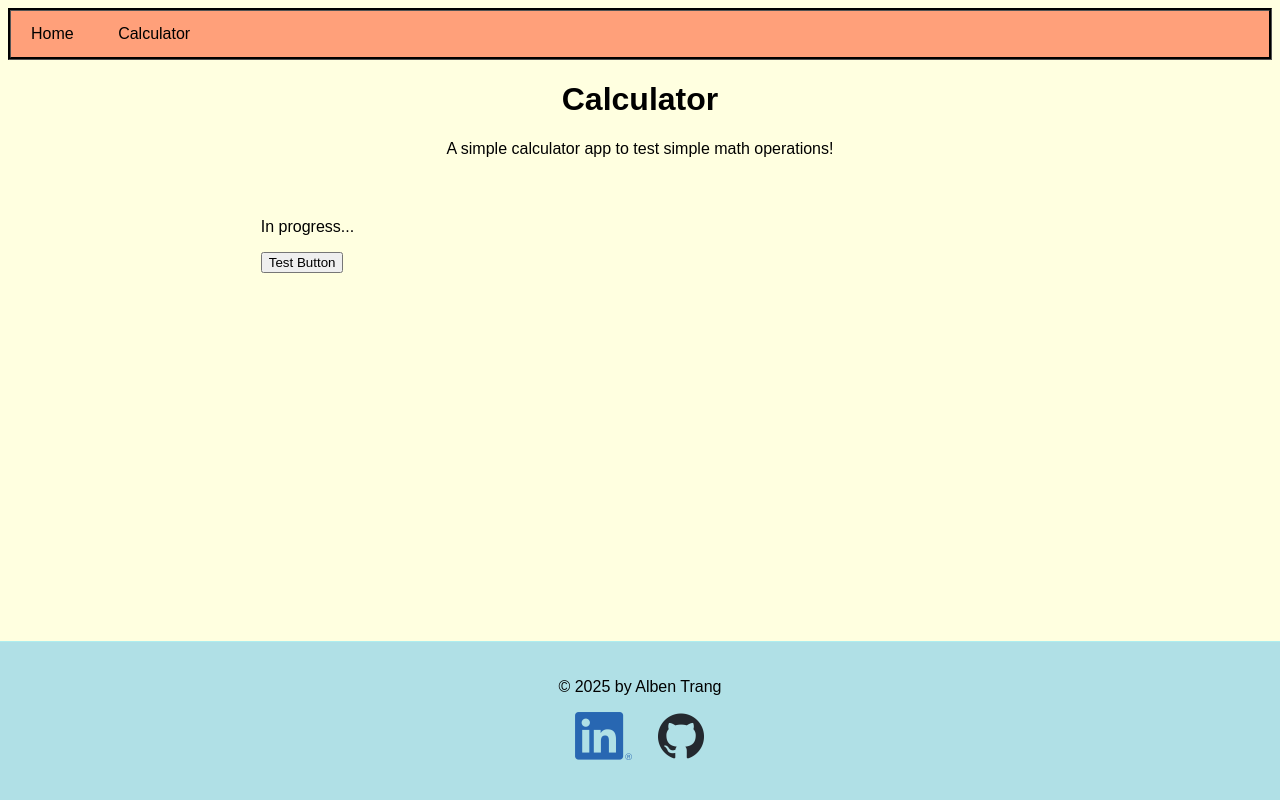
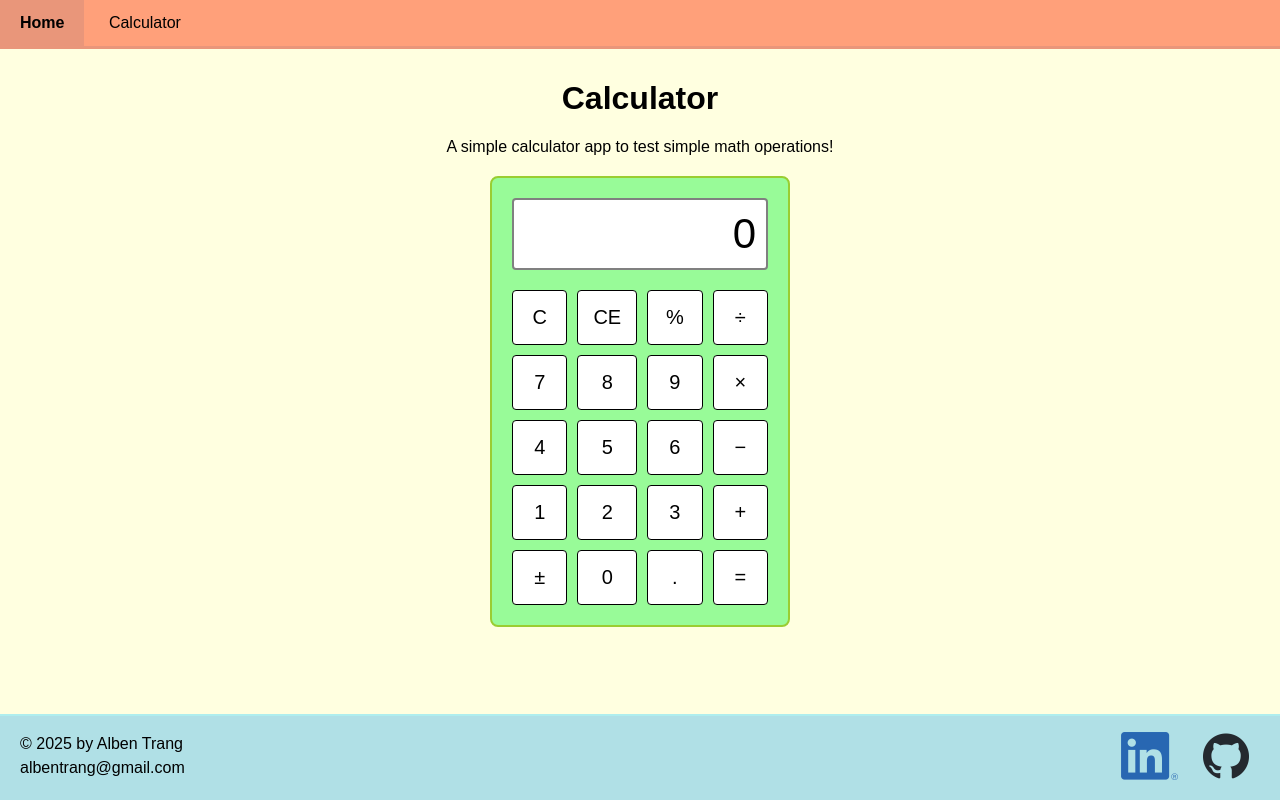
Before and after one commit to albentrang/cypress-portfolio, a website: page github_pages/calculator.html in a window 1280 px wide. Drawn offline with Linux system fonts and the light colour scheme.

Commit message:
Added Calculator Layout and Sample Tests
Added the layout for the calculator in the calculator page along with some sample tests for it. Also made a sticky footer with flexbox. Plus the navigation bar is at a fixed position.

```diff
--- a/cypress/e2e/ui/custom_website/homepage/homepage.js
+++ b/cypress/e2e/ui/custom_website/homepage/homepage.js
@@ -1,21 +1,53 @@
 import { Given, When, Then } from '@badeball/cypress-cucumber-preprocessor'
 
+// Background: Load the homepage
 Given('I visit the homepage', () => {
 	cy.visit('')
 })
 
+// Scenario: Check title
 When('I load the homepage at the correct the sub directory', () => {
 	cy.location('pathname').should('eq', `/`)
 })
-
 Then('I should see the title of the web page as {string}', (titleText) => {
 	cy.title().should('equal', titleText)
 })
 
+// Scenario Outline: Check text
+When('I see an element with the data-cy attribute {string}', (dataCy) => {
+	cy.getByCy(dataCy).should('be.visible').as('element')
+})
+Then(
+	'I should expect the link to reference the correct URL {string} of the custom website or an external website',
+	(url) => {
+		cy.get('@clickableText').should('have.attr', 'href', url)
+	}
+)
+
+// Scenario: Check footer text
+When(
+	'I see the footer element where the footer text has the data-cy attribute {string}',
+	(dataCy) => {
+		cy.getByCy(dataCy).should('be.visible').as('footerText')
+	}
+)
+Then(
+	'I should see the expected text {string} and the email address {string}',
+	(expectedText, emailAddress) => {
+		cy.get('@footerText')
+			.invoke('text')
+			.then((text) => {
+				cy.wrap(text)
+					.should('contain', expectedText)
+					.and('contain', emailAddress)
+			})
+	}
+)
+
+// Scenario Outline: Check links
 When('I see clickable text with the data-cy attribute {string}', (dataCy) => {
 	cy.getByCy(dataCy).should('be.visible').as('clickableText')
 })
-
 Then('I should see the expected text {string} from that element', (expText) => {
 	cy.get('@element')
 		.invoke('text')
@@ -24,24 +56,13 @@ Then('I should see the expected text {string} from that element', (expText) => {
 		})
 })
 
-When('I see an element with the data-cy attribute {string}', (dataCy) => {
-	cy.getByCy(dataCy).should('be.visible').as('element')
-})
-
-Then(
-	'I should expect the link to reference the correct URL {string} of the custom website or an external website',
-	(url) => {
-		cy.get('@clickableText').should('have.attr', 'href', url)
-	}
-)
-
+// Scenario Outline: Check hover effects
 When(
 	'I hover over the element with the data-cy attribute {string}',
 	(dataCy) => {
 		cy.getByCy(dataCy).as('anchorElement')
 	}
 )
-
 Then(
 	"I should see the element's background color change to these RGB values: {int}, {int}, {int}",
 	(r, g, b) => {
--- a/github_pages/calculator.html
+++ b/github_pages/calculator.html
@@ -6,10 +6,12 @@
 	<meta name="viewport" content="width=device-width, initial-scale=1.0" />
 	<title>Calculator</title>
 	<link rel="stylesheet" href="css/styles.css">
+	<link rel="stylesheet" href="css/calculator.css">
 	<script src="scripts/dist/calculator.js" defer></script>
 </head>
 
 <body>
+	<div class="content-wrapper">
 		<header>
 			<nav>
 				<a href="index.html" data-cy="calc-nav-home-link">Home</a>
@@ -22,20 +24,53 @@
 		</header>
 
 		<main>
-		<p>In progress...</p>
+			<div id="calculator-wrapper">
+				<input type="text" class="calculator-section" id="calc-display" data-cy="calc-display" readonly />
+				<div class="calculator-section" id="calc-btn-grid">
+					<button type="button" id="btn-clear" data-cy="btn-clear">C</button>
+					<button type="button" id="btn-clear-entry" data-cy="btn-clear-entry">CE</button>
+					<button type="button" id="btn-modulo" data-cy="btn-modulo">%</button>
+					<button type="button" id="btn-divide" data-cy="btn-divide">÷</button>
+
+					<button type="button" id="btn-7" data-cy="btn-7">7</button>
+					<button type="button" id="btn-8" data-cy="btn-8">8</button>
+					<button type="button" id="btn-9" data-cy="btn-9">9</button>
+					<button type="button" id="btn-multiply" data-cy="btn-multiply">×</button>
+
+					<button type="button" id="btn-4" data-cy="btn-4">4</button>
+					<button type="button" id="btn-5" data-cy="btn-5">5</button>
+					<button type="button" id="btn-6" data-cy="btn-6">6</button>
+					<button type="button" id="btn-subtract" data-cy="btn-subtract">−</button>
+
+					<button type="button" id="btn-1" data-cy="btn-1">1</button>
+					<button type="button" id="btn-2" data-cy="btn-2">2</button>
+					<button type="button" id="btn-3" data-cy="btn-3">3</button>
+					<button type="button" id="btn-add" data-cy="btn-add">+</button>
+
+					<button type="button" id="btn-sign-change" data-cy="btn-sign-change">±</button>
+					<button type="button" id="btn-0" data-cy="btn-0">0</button>
+					<button type="button" id="btn-decimal" data-cy="btn-decimal">.</button>
+					<button type="button" id="btn-equals" data-cy="btn-equals">=</button>
+				</div>
+			</div>
 		</main>
+	</div>
+
 
 	<footer>
-		<p data-cy="calc-footer-text">© 2025 by Alben Trang</p>
+		<p id="footer-text" data-cy="calc-footer-text">© 2025 by Alben Trang<br><a href="mailto:albentrang@gmail.com"
+				id="footer-email" data-cy="home-footer-email">albentrang@gmail.com</a></p>
 		<ul class="socials">
 			<li>
-				<a href="https://www.linkedin.com/in/albentrang/" id="linkedin-link" data-cy="calc-footer-linkedin-link">
+				<a href="https://www.linkedin.com/in/albentrang/" target="_blank" id="linkedin-link"
+					data-cy="calc-footer-linkedin-link">
 					<img src="img/icons/LI-In-Bug-57x48.png" srcset="img/icons/LI-In-Bug-127x108.png 2x"
 						alt="LinkedIn icon that links to my LinkedIn profile" width="57" height="48" />
 				</a>
 			</li>
 			<li>
-				<a href="https://github.com/albentrang/cypress-portfolio" id="github-link" data-cy="calc-footer-github-link">
+				<a href="https://github.com/albentrang/cypress-portfolio" target="_blank" id="github-link"
+					data-cy="calc-footer-github-link">
 					<img src="img/icons/github-mark-48x48.png" srcset="img/icons/github-mark-108x108.png 2x"
 						alt="GitHub icon that links to this website's GitHub repository" width="48" height="48" />
 				</a>
--- /dev/null
+++ b/github_pages/css/calculator.css
@@ -0,0 +1,49 @@
+/* Specific Styles for Calculator Page */
+section {
+	margin-bottom: 80px;
+}
+
+/* Calculator Display */
+#calculator-wrapper {
+	background-color: palegreen;
+	border: 2px solid yellowgreen;
+	border-radius: 8px;
+	display: flex;
+	flex-direction: column;
+	margin: 20px auto;
+	padding: 20px;
+	width: 300px;
+}
+
+/* Calculator Input and Buttons */
+#calc-display {
+	background-color: white;
+	border: 2px solid gray;
+	border-radius: 4px;
+	font-size: 42px;
+	margin-bottom: 20px;
+	padding: 10px;
+	text-align: right;
+}
+
+#calc-btn-grid {
+	display: grid;
+	gap: 10px;
+	grid-template-columns: repeat(4, 1fr);
+	grid-template-rows: repeat(5, 1fr);
+}
+
+#calc-btn-grid button {
+	background-color: white;
+	border: 1px solid black;
+	border-radius: 4px;
+	color: black;
+	cursor: pointer;
+	font-size: 20px;
+	padding: 15px;
+}
+
+#calc-btn-grid button:hover {
+	background-color: black;
+	color: white;
+}
--- a/github_pages/css/homepage.css
+++ b/github_pages/css/homepage.css
@@ -1,15 +1,4 @@
 /* Specific Styles for Homepage */
-
-/* Box-Model Fix */
-html {
-	box-sizing: border-box;
-}
-*,
-*:before,
-*:after {
-	box-sizing: inherit;
-}
-
 section {
 	margin-bottom: 80px;
 }
@@ -24,6 +13,7 @@ button {
 	font-size: 16px;
 	padding: 12px 16px;
 }
+
 button:hover {
 	background-color: mediumpurple;
 }
@@ -33,15 +23,18 @@ button:hover {
 	list-style-type: none;
 	padding: 0;
 }
+
 .test-results li {
 	margin-bottom: 10px;
 	margin-left: 30px;
 }
+
 .test-results a {
 	color: darkblue;
 	padding: 2px 4px;
 	text-decoration: none;
 }
+
 .test-results a:hover {
 	background-color: mediumspringgreen;
 	border-radius: 5px;
--- a/github_pages/css/styles.css
+++ b/github_pages/css/styles.css
@@ -4,24 +4,40 @@
 html {
 	box-sizing: border-box;
 }
+
 *,
 *:before,
 *:after {
 	box-sizing: inherit;
 }
 
+/* Main Content covering the Whole Page */
+html,
+body {
+	height: 100%;
+}
+
 /* Body */
 body {
 	background-color: lightyellow;
+	display: flex;
+	flex-direction: column;
 	font-family: Arial, sans-serif;
+	margin: 0;
 }
 
 /* Top Header Elements */
 nav {
 	background-color: lightsalmon;
-	border-color: black;
-	border-style: groove;
+	border-bottom: 3px solid darksalmon;
+
+	/* For a fixed navigation bar */
+	position: fixed;
+	top: 0;
+	left: 0;
+	width: 100%;
 }
+
 nav a {
 	color: black;
 	display: inline-block;
@@ -31,12 +47,16 @@ nav a {
 	padding-right: 20px;
 	text-decoration: none;
 }
+
 nav a:hover {
 	background-color: darksalmon;
 	font-weight: bold;
 }
+
 hgroup {
-	margin-bottom: 60px;
+	/* To avoid being hidden under the fixed nav */
+	margin-top: 80px;
+	margin-bottom: 20px;
 	text-align: center;
 }
 
@@ -44,29 +64,48 @@ hgroup {
 main {
 	margin-left: 20%;
 	margin-right: 20%;
-	/* Leave some space for the footer if it overlaps the main content */
-	padding-bottom: 15%;
+}
+
+/* For the Sticky Footer */
+.content-wrapper {
+	flex: 1 0 auto;
 }
 
 /* Footer */
 footer {
 	background-color: powderblue;
-	padding: 20px 0;
-	text-align: center;
-	border-top: 1px solid paleturquoise;
+	border-top: 2px solid paleturquoise;
 
-	/* Make footer stick to bottom */
-	bottom: 0;
-	left: 0;
-	position: fixed;
-	width: 100%;
+	/* Flexbox for Footer Content */
+	display: flex;
+	justify-content: space-between;
+	padding: 0 20px;
 }
+
+#footer-text {
+	line-height: 1.5;
+}
+
+#footer-email {
+	color: black;
+	text-decoration: none;
+}
+
+#footer-email:hover {
+	text-decoration: underline;
+}
+
 .socials {
 	list-style-type: none;
 	padding: 0;
 }
+
 .socials li {
 	display: inline-block;
 	margin: 0 10px;
 	vertical-align: middle;
 }
+
+.socials img:hover {
+	opacity: 0.9;
+}
--- a/github_pages/scripts/src/calculator.ts
+++ b/github_pages/scripts/src/calculator.ts
@@ -1,3 +1,8 @@
-const newButton: HTMLButtonElement = document.createElement('button')
-newButton.textContent = 'Test Button'
-document.body.querySelector('main')?.appendChild(newButton)
+const calcDisplay: HTMLInputElement | null =
+	document.querySelector('#calc-display')
+// Placeholder code: fill in the calcDisplay field with 0 on page load
+window.addEventListener('load', () => {
+	if (calcDisplay) {
+		calcDisplay.value = '0'
+	}
+})
```
Also changed, not shown: cypress/e2e/ui/custom_website/calculator/calculator.js (+50 -14 lines), github_pages/index.html (+8 -3 lines), test_specs/custom_website_plan.md (+6 -0 lines), github_pages/scripts/dist/calculator.js, 3 other files. Lines whose indentation alone changed are shown as unchanged.
